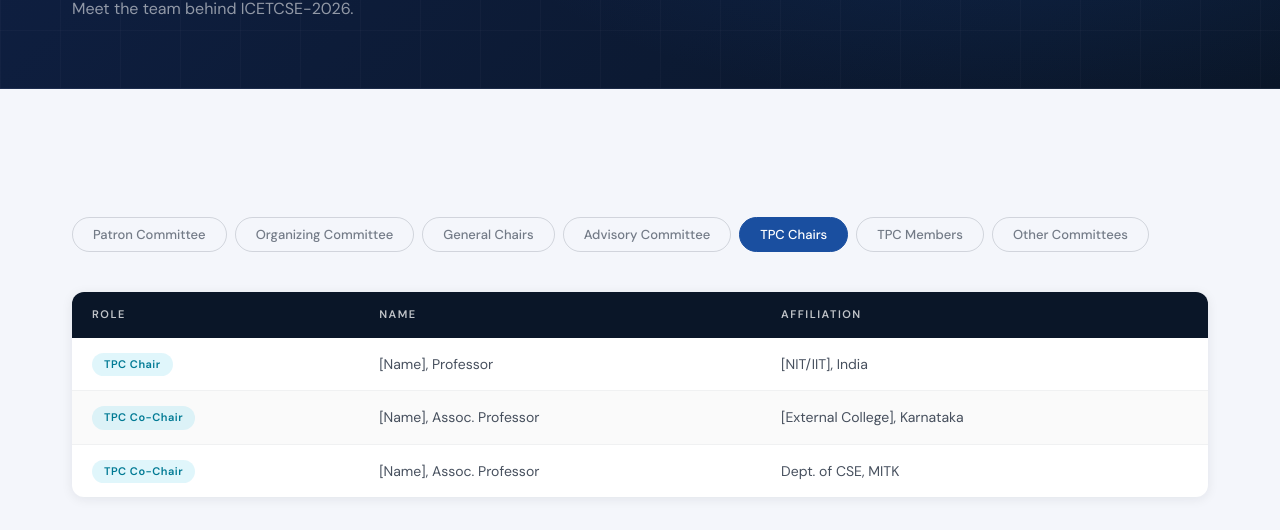
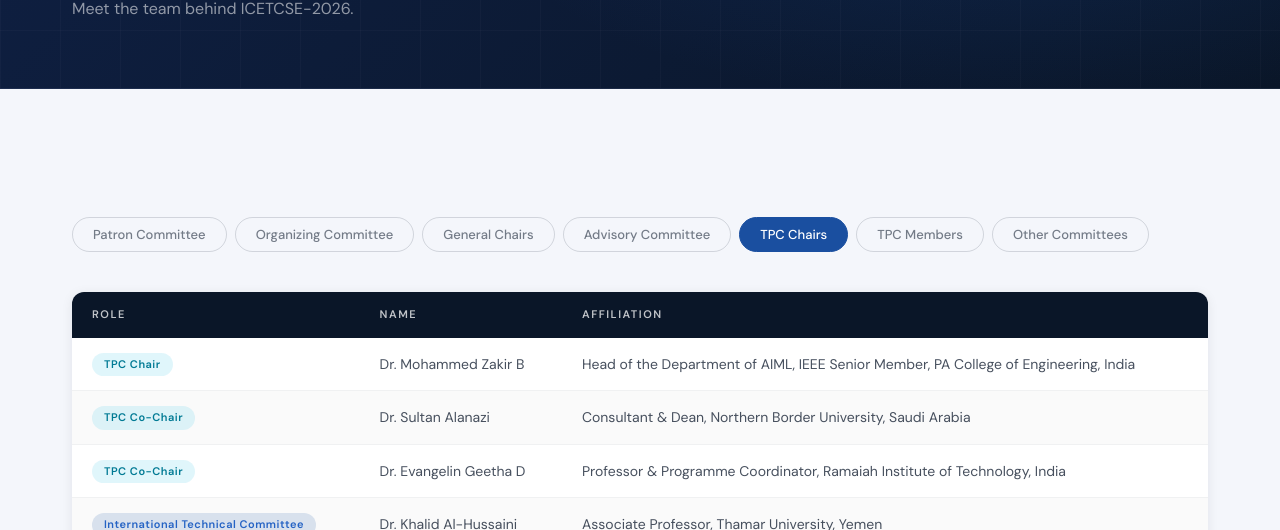
Before and after one commit to MFaljunid/ICETCSE2027, a plain HTML site: page pages/committees.html in a window 1280 px wide. Both pictures are taken after a click on the button "TPC Chairs". Shown: the part 270-800 px from the top of the page. Drawn offline with nearby package versions, Linux system fonts and the light colour scheme.

Commit message:
Add Committees

```diff
--- a/pages/committees.html
+++ b/pages/committees.html
@@ -75,14 +75,63 @@
       </tbody></table>
     </div>
 
-    <div id="tab-tpc-chairs" class="tab-panel reveal">
-      <table class="data-table"><thead><tr><th>Role</th><th>Name</th><th>Affiliation</th></tr></thead>
-      <tbody>
-        <tr><td><span class="badge badge-teal">TPC Chair</span></td><td>[Name], Professor</td><td>[NIT/IIT], India</td></tr>
-        <tr><td><span class="badge badge-teal">TPC Co-Chair</span></td><td>[Name], Assoc. Professor</td><td>[External College], Karnataka</td></tr>
-        <tr><td><span class="badge badge-teal">TPC Co-Chair</span></td><td>[Name], Assoc. Professor</td><td>Dept. of CSE, MITK</td></tr>
-      </tbody></table>
-    </div>
+ <div id="tab-tpc-chairs" class="tab-panel reveal">
+  <table class="data-table">
+    <thead>
+      <tr>
+        <th>Role</th>
+        <th>Name</th>
+        <th>Affiliation</th>
+      </tr>
+    </thead>
+
+    <tbody>
+
+      <tr>
+        <td><span class="badge badge-teal">TPC Chair</span></td>
+        <td>Dr. Mohammed Zakir B</td>
+        <td>Head of the Department of AIML, IEEE Senior Member, PA College of Engineering, India</td>
+      </tr>
+
+      <tr>
+        <td><span class="badge badge-teal">TPC Co-Chair</span></td>
+        <td>Dr. Sultan Alanazi</td>
+        <td>Consultant & Dean, Northern Border University, Saudi Arabia</td>
+      </tr>
+
+      <tr>
+        <td><span class="badge badge-teal">TPC Co-Chair</span></td>
+        <td>Dr. Evangelin Geetha D</td>
+        <td>Professor & Programme Coordinator, Ramaiah Institute of Technology, India</td>
+      </tr>
+
+      <tr>
+        <td><span class="badge badge-blue">International Technical Committee</span></td>
+        <td>Dr. Khalid Al-Hussaini</td>
+        <td>Associate Professor, Thamar University, Yemen</td>
+      </tr>
+
+      <tr>
+        <td><span class="badge badge-blue">International Technical Committee</span></td>
+        <td>Dr. Wasim Ali</td>
+        <td>Postdoctoral Fellow, Polytechnic University of Bari, Italy</td>
+      </tr>
+
+      <tr>
+        <td><span class="badge badge-blue">International Technical Committee</span></td>
+        <td>Dr. Ezz El-Din Hemdan</td>
+        <td>Associate Professor, Menoufia University, Egypt</td>
+      </tr>
+
+      <tr>
+        <td><span class="badge badge-blue">International Technical Committee</span></td>
+        <td>Dr. Agaz Wani</td>
+        <td>University of South Florida, USA</td>
+      </tr>
+
+    </tbody>
+  </table>
+</div>
 
     <div id="tab-tpc" class="tab-panel reveal">
       <table class="data-table"><thead><tr><th>S.No</th><th>Name & Designation</th><th>Affiliation</th></tr></thead>
```
